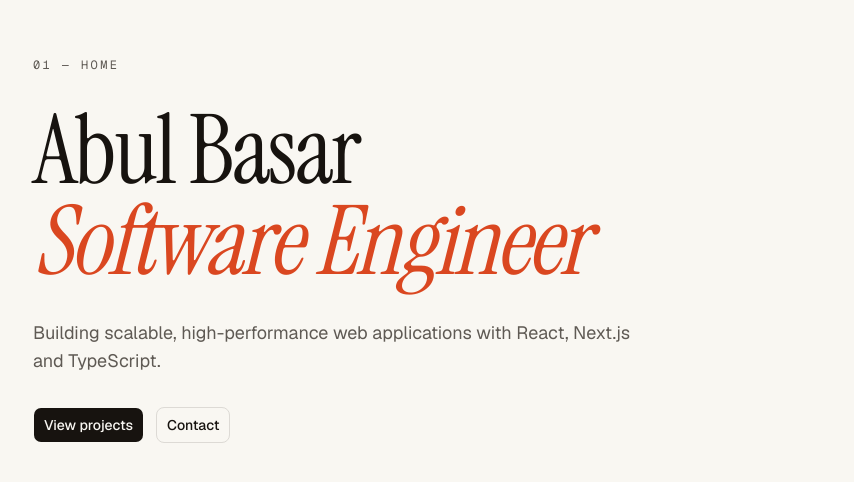
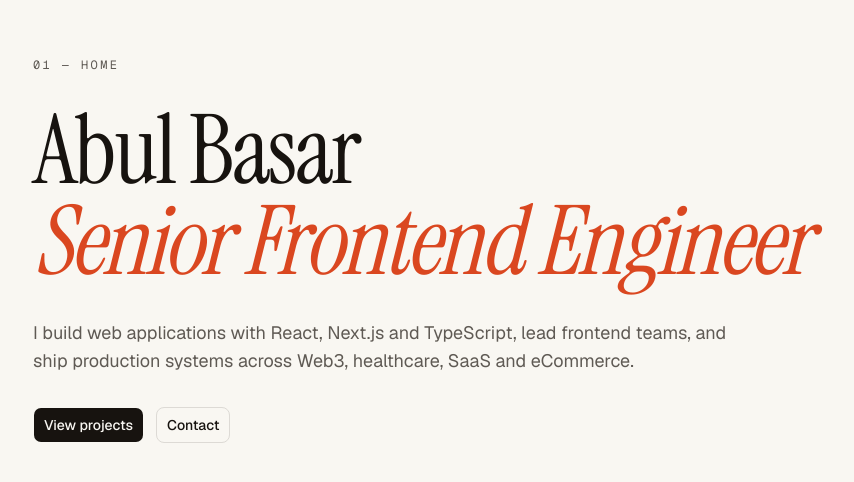
Before and after one commit to AbulBashar38/portfolio-assignment, a Next.js app: page / in a window 1280 px wide. Shown: the part 150-632 px from the top of the page, without its empty margins (119-973 px from the left). Built offline with nearby package versions, Linux system fonts and the light colour scheme.

Commit message:
refactor(home): read placeholder hero copy from profile data

```diff
--- a/src/app/page.tsx
+++ b/src/app/page.tsx
@@ -1,4 +1,5 @@
 import { Button } from "@/components/ui/button";
+import { profile } from "@/data/profile";
 
 export default function Home() {
   return (
@@ -7,12 +8,11 @@ export default function Home() {
         01 — Home
       </p>
       <h1 className="font-display text-6xl leading-[0.95] tracking-tight md:text-8xl">
-        Abul Basar
-        <span className="block italic text-brand">Software Engineer</span>
+        {profile.name}
+        <span className="block italic text-brand">{profile.role}</span>
       </h1>
       <p className="max-w-[60ch] text-lg text-muted-foreground">
-        Building scalable, high-performance web applications with React,
-        Next.js and TypeScript.
+        {profile.summary}
       </p>
       <div className="flex gap-3">
         <Button size="lg">View projects</Button>
```
